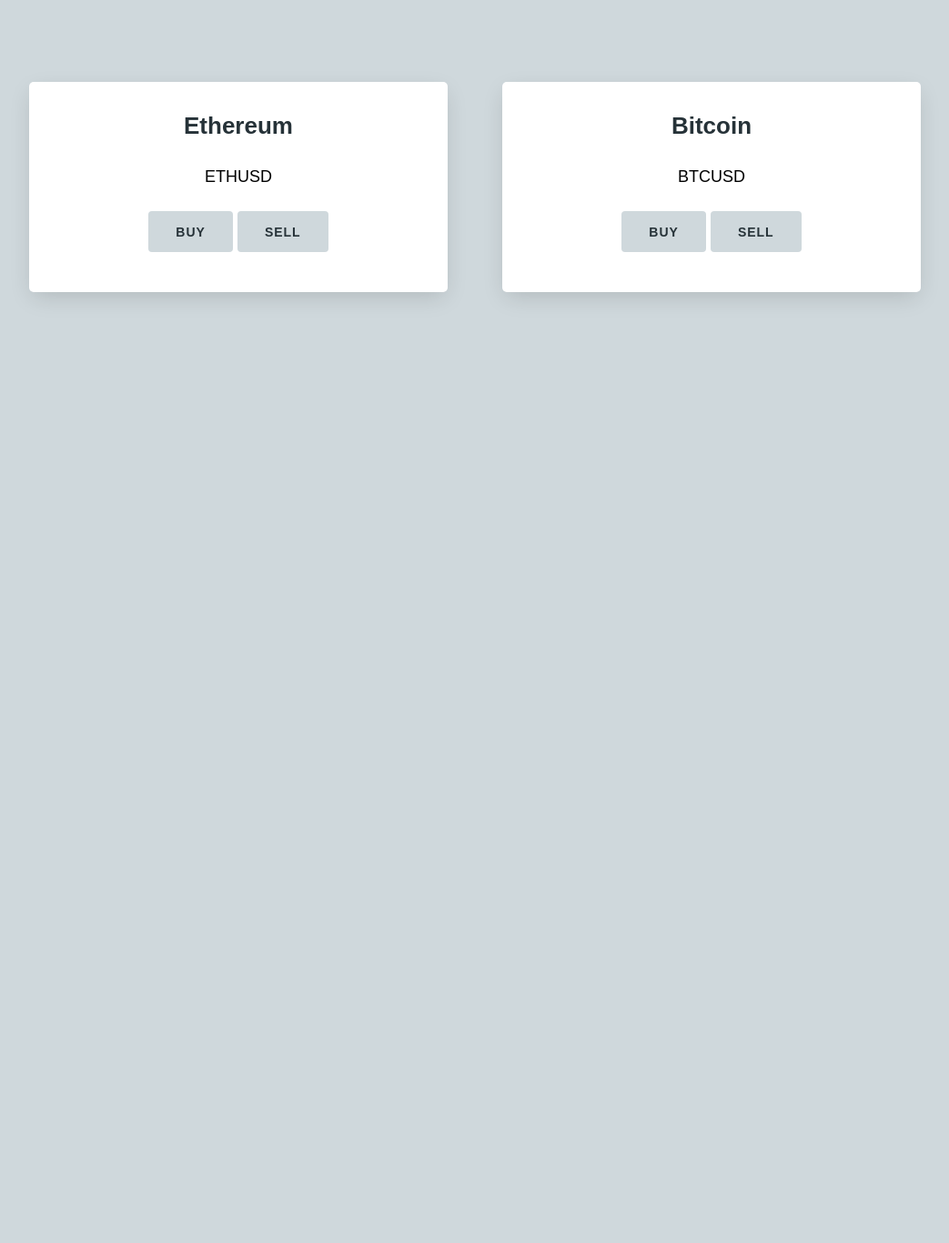
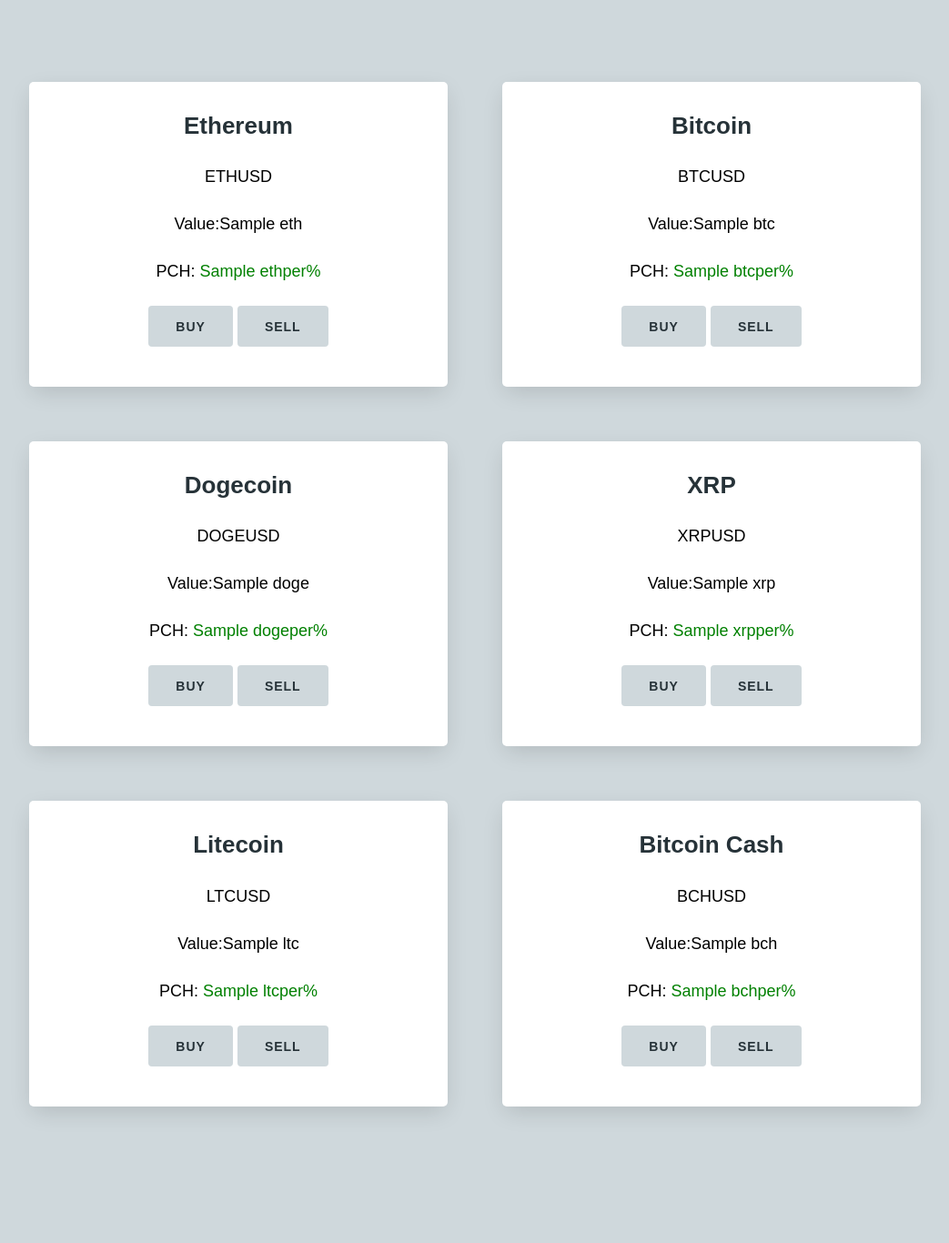
Before and after one commit to ZivAmram/mahat-project-app, a Flask app: template templates/edit_collection.html in a window 1280 px wide. Shown: the whole page at 91% size, without its empty margins (118-1161 px from the left). Before the commit the page ends 329 px from the top, so only its background shows below. Run offline with Flask 2, Linux system fonts and the light colour scheme; the template is opened without the code that fills it: most values are stand-ins (such as "Sample title", 1, 10 or a date in 2020); some libraries are stand-ins or nearby versions.

Commit message:
Ziv is the GOAT

```diff
--- a/templates/edit_collection.html
+++ b/templates/edit_collection.html
@@ -1,14 +1,20 @@
 {% extends "base.html" %}
 
 {% block content %}
-
+<meta http-equiv="refresh" content="5">
 <div class="card-wrapper">
 
   <div class="card">
 
     <h1 class="center">Ethereum</h1>
     <p class="center">ETHUSD</p>
-
+    <p class="center">Value:{{eth}}</p>
+    <p class="center">PCH:
+      {% if ethper < 0 %} <span style="color: red;">{{ ethper }}</span>
+        {% else %}
+        <span style="color: green;">{{ ethper }}%</span>
+        {% endif %}
+    </p>
     <div class="center">
       <a href="/user/edit_collection" class="btn btn--secondary">buy</a>
       <a href="/user/edit_collection" class="btn btn--secondary">sell</a>
@@ -20,7 +26,13 @@
 
     <h1 class="center">Bitcoin</h1>
     <p class="center">BTCUSD</p>
-
+    <p class="center">Value:{{btc}}</p>
+    <p class="center">PCH:
+      {% if btcper < 0 %} <span style="color: red;">{{ btcper }}%</span>
+        {% else %}
+        <span style="color: green;">{{ btcper }}%</span>
+        {% endif %}
+    </p>
     <div class="center">
       <a href="/user/edit_collection" class="btn btn--secondary">buy</a>
       <a href="/user/edit_collection" class="btn btn--secondary">sell</a>
@@ -28,6 +40,75 @@
 
   </div>
 
+  <div class="card">
+
+    <h1 class="center">Dogecoin</h1>
+    <p class="center">DOGEUSD</p>
+    <p class="center">Value:{{doge}}</p>
+    <p class="center">PCH:
+      {% if dogeper < 0 %} <span style="color: red;">{{ dogeper }}%</span>
+        {% else %}
+        <span style="color: green;">{{ dogeper }}%</span>
+        {% endif %}
+    </p>
+    <div class="center">
+      <a href="/user/edit_collection" class="btn btn--secondary">buy</a>
+      <a href="/user/edit_collection" class="btn btn--secondary">sell</a>
+    </div>
 
   </div>
+
+  <div class="card">
+
+    <h1 class="center">XRP</h1>
+    <p class="center">XRPUSD</p>
+    <p class="center">Value:{{xrp}}</p>
+    <p class="center">PCH:
+      {% if xrpper < 0 %} <span style="color: red;">{{ xrpper }}%</span>
+        {% else %}
+        <span style="color: green;">{{ xrpper }}%</span>
+        {% endif %}
+    </p>
+    <div class="center">
+      <a href="/user/edit_collection" class="btn btn--secondary">buy</a>
+      <a href="/user/edit_collection" class="btn btn--secondary">sell</a>
+    </div>
+
+  </div>
+
+  <div class="card">
+
+    <h1 class="center">Litecoin</h1>
+    <p class="center">LTCUSD</p>
+    <p class="center">Value:{{ltc}}</p>
+    <p class="center">PCH:
+      {% if ltcper < 0 %} <span style="color: red;">{{ ltcper }}%</span>
+        {% else %}
+        <span style="color: green;">{{ ltcper }}%</span>
+        {% endif %}
+    </p>
+    <div class="center">
+      <a href="/user/edit_collection" class="btn btn--secondary">buy</a>
+      <a href="/user/edit_collection" class="btn btn--secondary">sell</a>
+    </div>
+
+  </div>
+
+  <div class="card">
+
+    <h1 class="center">Bitcoin Cash</h1>
+    <p class="center">BCHUSD</p>
+    <p class="center">Value:{{bch}}</p>
+    <p class="center">PCH:
+      {% if bchper < 0 %} <span style="color: red;">{{ bchper }}%</span>
+        {% else %}
+        <span style="color: green;">{{ bchper }}%</span>
+        {% endif %}
+    </p>
+    <div class="center">
+      <a href="/user/edit_collection" class="btn btn--secondary">buy</a>
+      <a href="/user/edit_collection" class="btn btn--secondary">sell</a>
+    </div>
+  </div>
+</div>
 {% endblock %}
```
Also changed, not shown: app.py (+25 -1 lines). Lines whose indentation alone changed are shown as unchanged.
